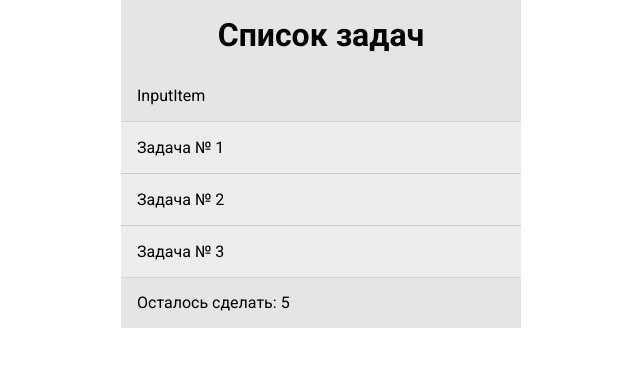
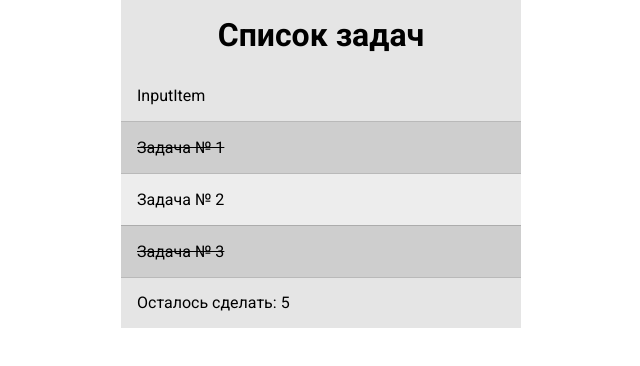
Before and after one commit to WebHeroSchool/avi_2todo, a React (Create React App) app: page / in a window 1280 px wide. Shown: the top 366 px of the page, without its empty margins (319-959 px from the left). Built offline with nearby package versions, Linux system fonts and the light colour scheme.

Commit message:
classnames

```diff
--- a/package.json
+++ b/package.json
@@ -34,5 +34,8 @@
       "last 1 firefox version",
       "last 1 safari version"
     ]
+  },
+  "devDependencies": {
+    "classnames": "^2.2.6"
   }
 }
--- a/src/components/App/App.js
+++ b/src/components/App/App.js
@@ -9,13 +9,16 @@ const App = () => {
 
   const items = [
     {
-      value: 'Задача № 1'
+      value: 'Задача № 1',
+      isDone: true
     },
     {
-      value: 'Задача № 2'
+      value: 'Задача № 2',
+      isDone: false
     },
     {
-      value: 'Задача № 3'
+      value: 'Задача № 3',
+      isDone: true
     }
   ];
 
--- a/src/components/Item/Item.js
+++ b/src/components/Item/Item.js
@@ -1,6 +1,12 @@
 import React from 'react';
+import classnames from 'classnames';
 import styles from './Item.module.css';
 
-const Item = ( {value} ) => (<span className={styles.item}>{value}</span>);
+const Item = ({ value, isDone }) => (<span className={
+  classnames({
+    [styles.item]: true,
+    [styles.done]: isDone
+  })
+}>{value}</span>);
 
 export default Item;
--- a/src/components/Item/Item.module.css
+++ b/src/components/Item/Item.module.css
@@ -6,3 +6,10 @@
   border-top: 1px solid var(--color-br);
   border-bottom: 1px solid var(--color-br);
 }
+
+.done {
+  display: block;
+  padding: var(--pd);
+  background-color: var(--color-bg);
+  text-decoration: line-through;
+}
--- a/src/components/ItemList/ItemList.js
+++ b/src/components/ItemList/ItemList.js
@@ -3,7 +3,7 @@ import Item from '../Item/Item';
 import styles from './ItemList.module.css';
 
 const ItemList = ({ items }) => (<ul className={styles.list}>
-  {items.map(item => <li key={item.value}><Item value={item.value} /></li>)}
+  {items.map(item => <li key={item.value}><Item value={item.value} isDone={item.isDone} /></li>)}
 </ul>)
 
 export default ItemList;
```
Also changed, not shown: 2 other files (tests, documents, lock files or other folders).
